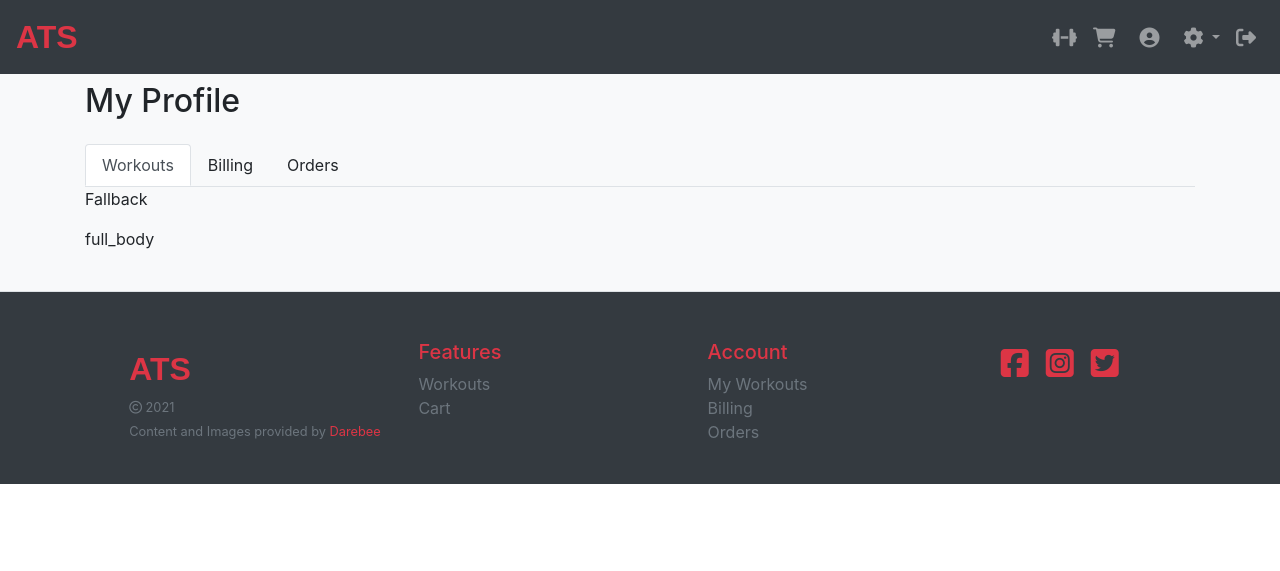
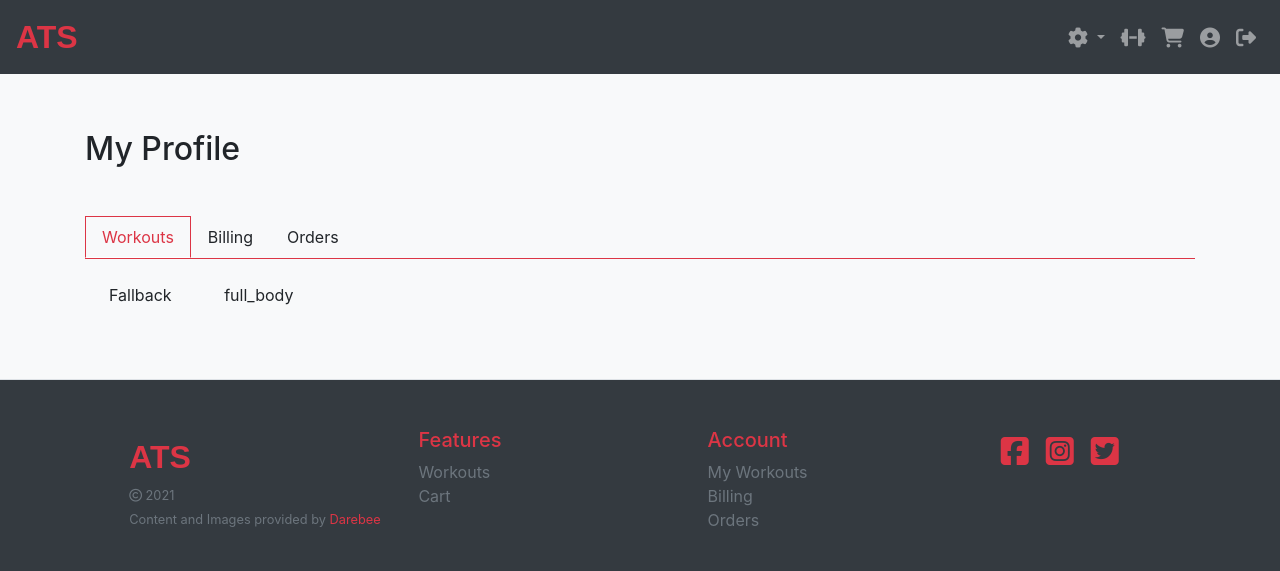
Before and after one commit to nsedan/ats, a Django app: page /profile/ in a window 1280 px wide. Shown: the top 571 px of the page. Run offline with Django 3.2, Linux system fonts and the light colour scheme; a user stored in the database is signed in; data comes from the database, SQL or seed files in the repository; both versions use the stored data as it was after the commit; parts of the project's set-up code (start-up, migrations or seed data) failed here and were passed over; some libraries are stand-ins or nearby versions; some web fonts are replaced.

Commit message:
Minor style changes to profile page

```diff
--- a/static/css/base.css
+++ b/static/css/base.css
@@ -26,6 +26,7 @@ a:hover{
     margin-right: auto;
     left: -3rem;
     right: 0;
+    top: -25px;
 }
 
 .message-container {
@@ -35,5 +36,22 @@ a:hover{
 }
 
 .checked{
-    color: #dc3545;
+    color: #dc3545!important;
 }
+
+.nav-tabs {
+    border-bottom: 1px solid #dc3545;
+}
+
+.nav-tabs .nav-link.active {
+    background-color: inherit;
+    border-color: #dc3545 #dc3545 #fff;
+}
+
+.table thead th {
+    border-bottom: none;
+}
+
+.table td, .table th {
+    border-top: none;
+}
--- a/static/js/base.js
+++ b/static/js/base.js
@@ -71,3 +71,9 @@ $('#5rat').on('click', function(){
     $('#4rat').addClass('checked')
     $('#id_rating').val('5')
 })
+
+// Profile nav links red when active
+$('.nav-link').on('click', function(){
+    $('.nav-link').removeClass('checked')
+    $(this).addClass('checked')
+})
--- a/templates/inc/navbar.html
+++ b/templates/inc/navbar.html
@@ -7,33 +7,33 @@
     <div class="collapse navbar-collapse justify-content-end" id="navbarNav">
         <ul class="navbar-nav">
             {% if user.is_authenticated %}
+                {% if request.user.is_superuser %}
+                <li class="nav-item dropdown">
+                    <a class="nav-link dropdown-toggle" href="#" id="adminDropdown" role="button" data-toggle="dropdown" aria-haspopup="true" aria-expanded="false">
+                        <i class="fas fa-cog fa-lg"></i>
+                    </a>
+                    <div class="dropdown-menu" aria-labelledby="adminDropdown">
+                        <a class="dropdown-item" href="{% url 'add_workout' %}">Add Workout</a>
+                        <a class="dropdown-item" href="{% url 'add_category' %}">Add Category</a>
+                        <a class="dropdown-item" href="{% url 'add_workouttype' %}">Add Type</a>
+                    </div>
+                </li>
+                {% endif %}
             <li class="nav-item">
                 <a class="nav-link" href="{% url 'workouts' %}">
                     <i class="fas fa-dumbbell fa-lg"></i>
                 </a>
             </li>
-            <li class="list-inline-item">
+            <li class="nav-item">
                 <a class="nav-link" href="{% url 'view_cart' %}">
                     <i class="fas fa-shopping-cart fa-lg"></i>
                 </a>
             </li>
-            <li class="list-inline-item">
+            <li class="nav-item">
                 <a class="nav-link" href="{% url 'profile' %}">
                     <i class="fas fa-user-circle fa-lg"></i>
                 </a>
             </li>
-            {% if request.user.is_superuser %}
-            <li class="nav-item dropdown">
-                <a class="nav-link dropdown-toggle" href="#" id="adminDropdown" role="button" data-toggle="dropdown" aria-haspopup="true" aria-expanded="false">
-                    <i class="fas fa-cog fa-lg"></i>
-                </a>
-                <div class="dropdown-menu" aria-labelledby="adminDropdown">
-                    <a class="dropdown-item" href="{% url 'add_workout' %}">Add Workout</a>
-                    <a class="dropdown-item" href="{% url 'add_category' %}">Add Category</a>
-                    <a class="dropdown-item" href="{% url 'add_workouttype' %}">Add Type</a>
-                </div>
-            </li>
-            {% endif %}
             <li class="nav-item">
                 <a class="nav-link" href="{% url 'account_logout' %}">
                     <i class="fas fa-sign-out-alt fa-lg"></i>
--- a/templates/profiles/profile.html
+++ b/templates/profiles/profile.html
@@ -7,30 +7,31 @@
 
     <div class="row">
         <div class="col">
-            <h2 class="logo-font mb-4">My Profile</h2>
+            <h2 class="logo-font my-5">My Profile</h2>
         </div>
     </div>
 
     <nav>
         <div class="nav nav-tabs" id="nav-tab" role="tablist">
-            <a class="nav-link active" id="nav-workouts-tab" data-toggle="tab" href="#nav-workouts" role="tab"
+            <a class="nav-link rounded-0 active checked" id="nav-workouts-tab" data-toggle="tab" href="#nav-workouts" role="tab"
                 aria-controls="nav-workouts" aria-selected="true">Workouts</a>
-            <a class="nav-link" id="nav-billing-tab" data-toggle="tab" href="#nav-billing" role="tab"
+            <a class="nav-link rounded-0" id="nav-billing-tab" data-toggle="tab" href="#nav-billing" role="tab"
                 aria-controls="nav-billing" aria-selected="false">Billing</a>
-            <a class="nav-link" id="nav-orders-tab" data-toggle="tab" href="#nav-orders" role="tab"
+            <a class="nav-link rounded-0" id="nav-orders-tab" data-toggle="tab" href="#nav-orders" role="tab"
                 aria-controls="nav-orders" aria-selected="false">Orders</a>
         </div>
     </nav>
 
-    <div class="tab-content" id="nav-tabContent">
+    <div class="tab-content my-4 mb-5" id="nav-tabContent">
         <div class="tab-pane fade show active" id="nav-workouts" role="tabpanel" aria-labelledby="nav-workouts-tab">
             {% for order in orders %}
                 {% for item in order.lineitems.all %}
-                <a href="{% url 'workout_detail' item.workout.id %}">
+                <a class="px-4" href="{% url 'workout_detail' item.workout.id %}">
                     {% if item.workout.image %}
-                    <img width="96" height="96" class="rounded shadow-sm" src="{{ item.workout.image.url }}">
+                        <img width="96" height="96" class="rounded shadow-sm" src="{{ item.workout.image.url }}">
+                    {% else %}
+                        <span>{{ item.workout.name }}</span>
                     {% endif %}
-                    <p>{{ item.workout.name }}</p>
                 </a>
                 {% endfor %}
             {% endfor %}
@@ -67,9 +68,7 @@
                             <td>
                                 <ul class="list-unstyled">
                                     {% for item in order.lineitems.all %}
-                                    <li class="small">
-                                        {{ item.workout.name }}
-                                    </li>
+                                        <li>{{ item.workout.name }}</li>
                                     {% endfor %}
                                 </ul>
                             </td>
```
Also changed, not shown: templates/workouts/workout_detail.html (+7 -7 lines), templates/workouts/workouts.html (+6 -4 lines), db.sqlite3.
